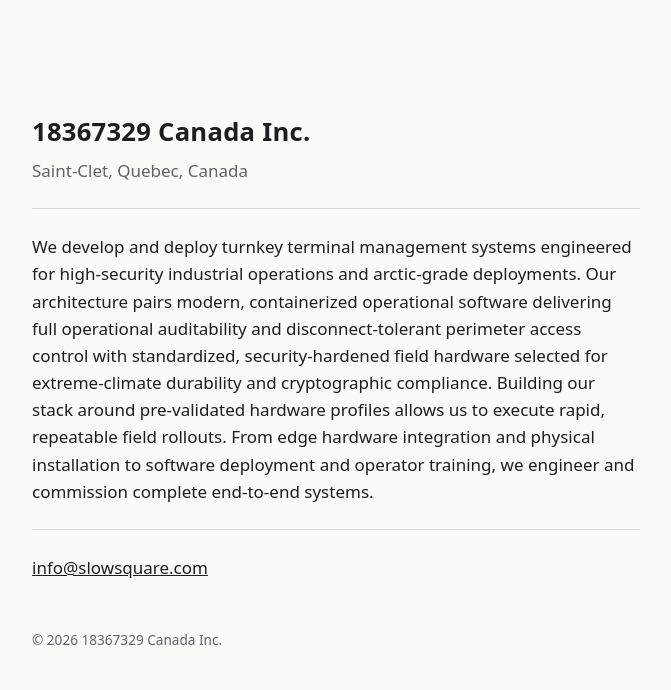
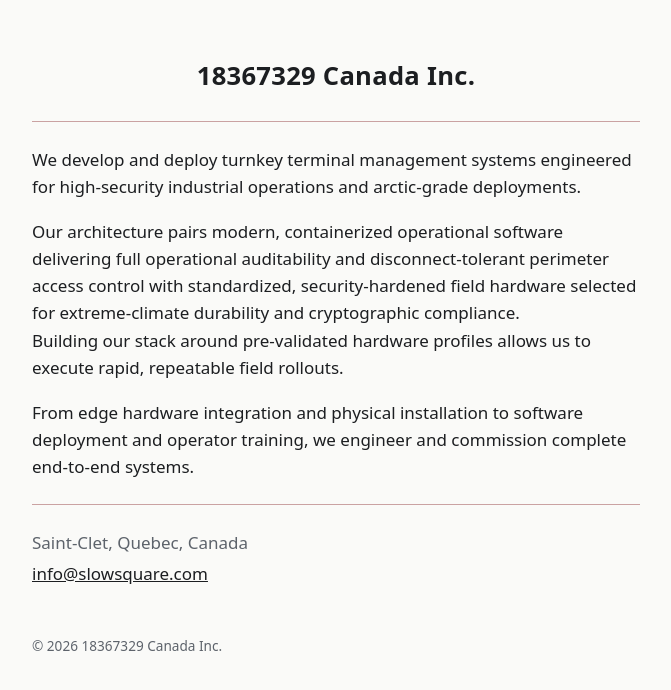
Before and after one commit to 1fz-fe/slowsquare-site, a plain HTML site: page index.html in a window 1280 px wide. Shown: the whole page, without its empty margins (304-975 px from the left). Drawn offline with Linux system fonts and the light colour scheme.

Commit message:
Name centred and higher, place beside the email, red rules, the text in paragraphs
The owner's layout requests; the rule colour is the dark red the
product's tables carry.

Co-Authored-By: Claude Fable 5.2 <noreply@anthropic.com>

```diff
--- a/index.html
+++ b/index.html
@@ -6,30 +6,38 @@
 <title>18367329 Canada Inc.</title>
 <meta name="description" content="Turnkey terminal management systems for high-security industrial operations and arctic-grade deployments.">
 <style>
-  :root { --bg:#fafaf8; --ink:#1c1e21; --muted:#5d636b; --rule:#d9d9d4; }
+  :root { --bg:#fafaf8; --ink:#1c1e21; --muted:#5d636b; --rule:#caa2a2; }
   @media (prefers-color-scheme: dark) {
-    :root { --bg:#15171a; --ink:#e8e8e4; --muted:#9aa0a8; --rule:#2e3237; }
+    :root { --bg:#15171a; --ink:#e8e8e4; --muted:#9aa0a8; --rule:#5c3030; }
   }
   * { box-sizing:border-box; }
   body { margin:0; background:var(--bg); color:var(--ink);
          font:17px/1.6 system-ui,-apple-system,"Segoe UI",Roboto,sans-serif; }
-  main { max-width:40rem; margin:0 auto; padding:14vh 16px 4rem; }
-  h1 { font-size:1.6rem; font-weight:600; letter-spacing:.01em; margin:0 0 .25rem; }
-  p { margin:.2rem 0; color:var(--muted); }
+  main { max-width:40rem; margin:0 auto; padding:7vh 16px 4rem; }
+  h1 { font-size:1.6rem; font-weight:600; letter-spacing:.01em; margin:0; text-align:center; }
   hr { border:0; border-top:1px solid var(--rule); margin:1.5rem 0; }
+  .bio p { margin:0 0 1.1rem; }
+  .bio p:last-child { margin-bottom:0; }
+  .contact p { margin:.2rem 0; color:var(--muted); }
   a { color:var(--ink); }
-  .bio { color:var(--ink); margin:0; }
   footer { margin-top:3rem; font-size:.85rem; color:var(--muted); }
 </style>
 </head>
 <body>
 <main>
   <h1>18367329 Canada Inc.</h1>
-  <p>Saint-Clet, Quebec, Canada</p>
   <hr>
-  <p class="bio">We develop and deploy turnkey terminal management systems engineered for high-security industrial operations and arctic-grade deployments. Our architecture pairs modern, containerized operational software delivering full operational auditability and disconnect-tolerant perimeter access control with standardized, security-hardened field hardware selected for extreme-climate durability and cryptographic compliance. Building our stack around pre-validated hardware profiles allows us to execute rapid, repeatable field rollouts. From edge hardware integration and physical installation to software deployment and operator training, we engineer and commission complete end-to-end systems.</p>
+  <div class="bio">
+    <p>We develop and deploy turnkey terminal management systems engineered for high-security industrial operations and arctic-grade deployments.</p>
+    <p>Our architecture pairs modern, containerized operational software delivering full operational auditability and disconnect-tolerant perimeter access control with standardized, security-hardened field hardware selected for extreme-climate durability and cryptographic compliance.<br>
+    Building our stack around pre-validated hardware profiles allows us to execute rapid, repeatable field rollouts.</p>
+    <p>From edge hardware integration and physical installation to software deployment and operator training, we engineer and commission complete end-to-end systems.</p>
+  </div>
   <hr>
-  <p><a href="mailto:info@slowsquare.com">info@slowsquare.com</a></p>
+  <div class="contact">
+    <p>Saint-Clet, Quebec, Canada</p>
+    <p><a href="mailto:info@slowsquare.com">info@slowsquare.com</a></p>
+  </div>
   <footer>&copy; 2026 18367329 Canada Inc.</footer>
 </main>
 </body>
```
